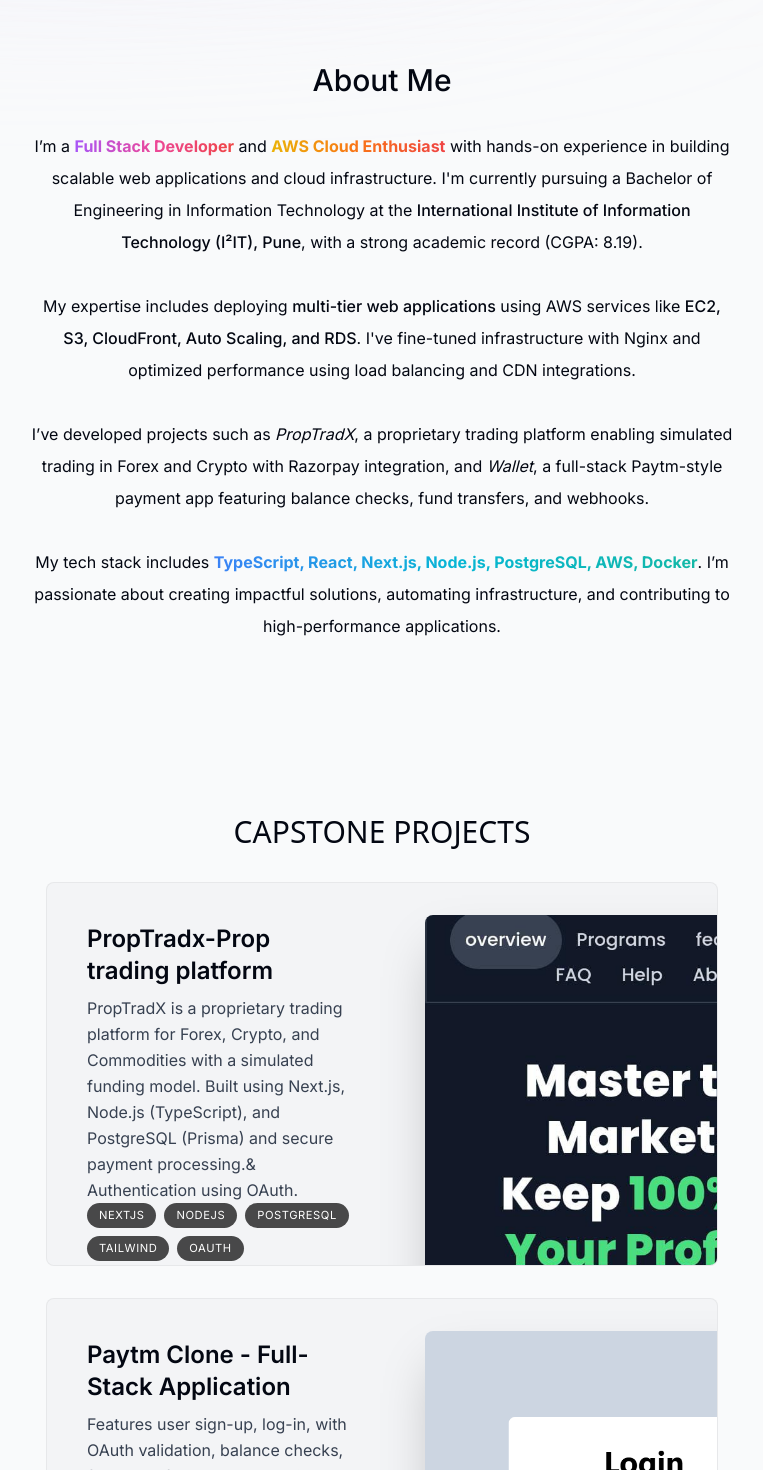
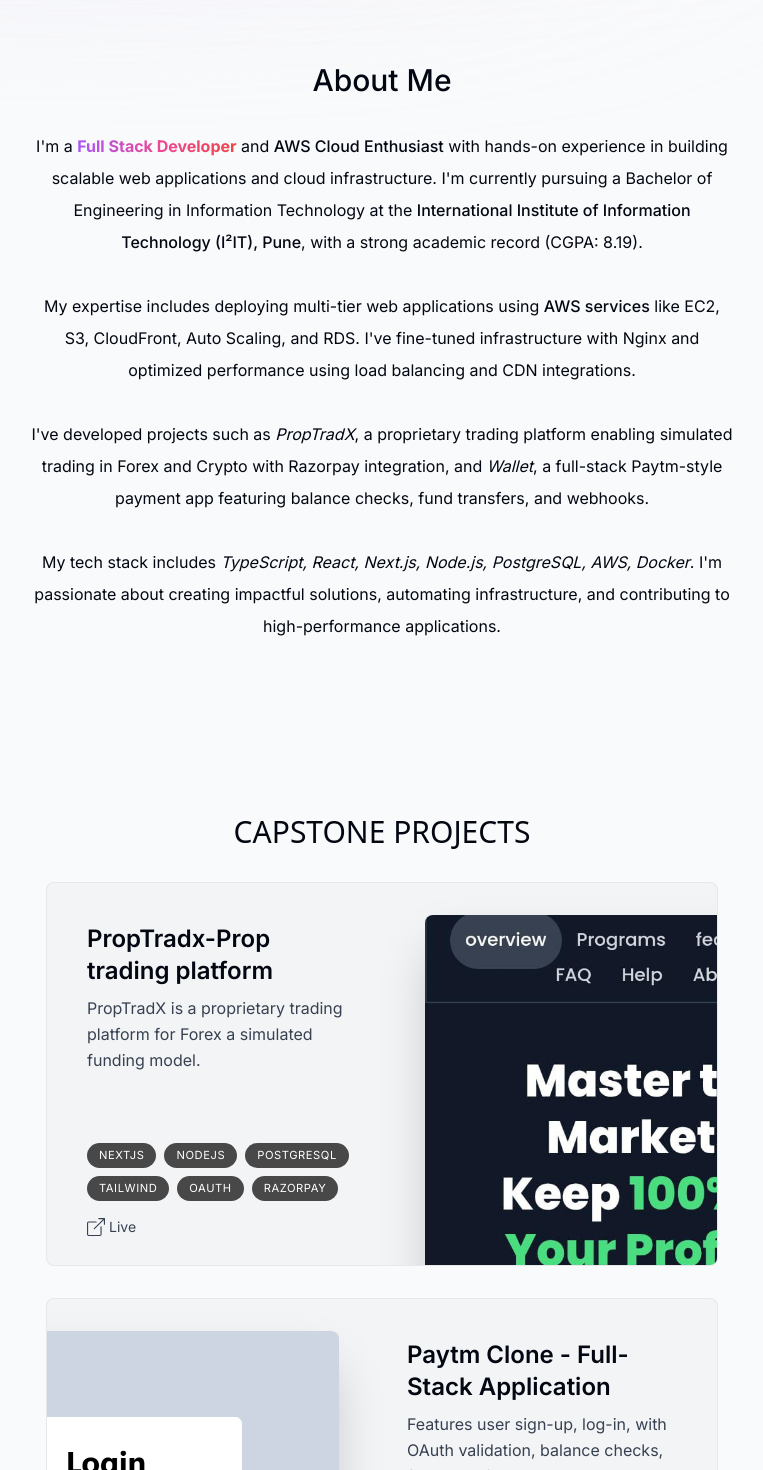
Before and after one commit to Praxxav/folio, a Next.js app: page / in a window 1280 px wide. Shown: the part 760-2230 px from the top of the page, without its empty margins (258-1021 px from the left). Built offline with nearby package versions, Linux system fonts and the light colour scheme.

Commit message:
ui fixes major

```diff
--- a/app/layout.tsx
+++ b/app/layout.tsx
@@ -10,7 +10,7 @@
 
 export const metadata: Metadata = {
   title: "Pranav Kulkarni",
-  description: "I am AWS Engineer & full stack developer",
+  description: "I am full stack developer & AWS cloud enthusiast ",
 };
 export default function RootLayout({
   children,
--- a/components/about.tsx
+++ b/components/about.tsx
@@ -11,46 +11,39 @@
   return (
     <motion.section
       ref={ref}
-            className='mb-28 text-center max-w-[45rem] leading-8 sm:mb-40 scroll-mt-28'
+      className="mb-28 text-center max-w-[45rem] leading-8 sm:mb-40 scroll-mt-28"
       initial={{ opacity: 0, y: 100 }}
       animate={{ opacity: 1, y: 0 }}
       transition={{
         delay: 0.175,
       }}
-            id='about'
+      id="about"
     >
       <SectionHeader>About me</SectionHeader>
       <div className="mb-3 sm:mx-2 mx-6 sm:text-center text-justify">
         <p>
-    I’m a{" "}
+          I&apos;m a{" "}
           <span className="inline-block bg-gradient-to-r from-purple-500 via-pink-500 to-red-500 text-transparent bg-clip-text font-bold whitespace-nowrap">
             Full Stack Developer
           </span>{" "}
           and{" "}
-    <span className="inline-block bg-gradient-to-r from-yellow-500 via-orange-500 to-red-500 text-transparent bg-clip-text font-bold whitespace-nowrap">
-      AWS Cloud Enthusiast
-    </span>{" "}
-    with hands-on experience in building scalable web applications and cloud infrastructure. I&apos;m  currently pursuing a Bachelor of Engineering in Information Technology at the{" "}
+          <span className="font-medium">AWS Cloud Enthusiast</span> with hands-on experience in building scalable web applications and cloud infrastructure. I&apos;m currently pursuing a Bachelor of Engineering in Information Technology at the{" "}
           <span className="font-medium">International Institute of Information Technology (I²IT), Pune</span>, with a strong academic record (CGPA: 8.19).
           <br />
           <br />
-    My expertise includes deploying{" "}
-    <span className="font-medium">multi-tier web applications</span> using AWS services like{" "}
-    <span className="font-medium">EC2, S3, CloudFront, Auto Scaling, and RDS</span>. I&apos;ve  fine-tuned infrastructure with Nginx and optimized performance using load balancing and CDN integrations.
+          My expertise includes deploying multi-tier web applications using{" "}
+          <span className="font-medium">AWS services</span> like EC2, S3, CloudFront, Auto Scaling, and RDS. I&apos;ve fine-tuned infrastructure with Nginx and optimized performance using load balancing and CDN integrations.
           <br />
           <br />
-    I’ve developed projects such as{" "}
+          I&apos;ve developed projects such as{" "}
           <span className="italic">PropTradX</span>, a proprietary trading platform enabling simulated trading in Forex and Crypto with Razorpay integration, and{" "}
           <span className="italic">Wallet</span>, a full-stack Paytm-style payment app featuring balance checks, fund transfers, and webhooks.
           <br />
           <br />
           My tech stack includes{" "}
-    <span className="inline-block bg-gradient-to-r from-blue-500 via-cyan-500 to-teal-500 text-transparent bg-clip-text font-bold whitespace-nowrap">
-      TypeScript, React, Next.js, Node.js, PostgreSQL, AWS, Docker
-    </span>. I’m passionate about creating impactful solutions, automating infrastructure, and contributing to high-performance applications.
+          <span className="italic">TypeScript, React, Next.js, Node.js, PostgreSQL, AWS, Docker</span>. I&apos;m passionate about creating impactful solutions, automating infrastructure, and contributing to high-performance applications.
         </p>
       </div>
-
     </motion.section>
-    )
+  );
 }
--- a/components/header.tsx
+++ b/components/header.tsx
@@ -18,7 +18,7 @@
 
 
             </motion.div>
-            <nav className="flex fixed top-[0.15rem] left-1/2 h-12 -translate-x-1/2 py-2 sm:top-[1.7rem] sm:h-[initial] sm:py-0">
+            <nav className="flex fixed top-[0.15rem] left-1/2 h-12 -translate-x-1/2 py-2 sm:top-[1.7rem] sm:h-[initial] sm:py-0 sm:text-left sm:justify-center sm:items-center sm:w-[36rem]">
                 <ul className="flex w-[22rem] flex-wrap items-center justify-center gap-y-1 text-[0.9rem] font-medium text-black sm:w-[initial] sm:flex-nowrap sm:gap-5">
                     {
                         links.map(link => (
--- a/components/intro.tsx
+++ b/components/intro.tsx
@@ -25,8 +25,8 @@
                     >
                         { <Image src={selfPotrait}
                             alt="Pranav Kulkarni"
-                            width="384"
-                            height="384"
+                            width="192"
+                            height="192"
                             priority={true}
                             quality="95"
                             className=' object-cover h-24 w-24 rounded-full border-[0.35rem] border-white shadow-xl'
--- a/components/project.tsx
+++ b/components/project.tsx
@@ -5,61 +5,92 @@
 import Image from "next/image";
 import { useRef } from "react";
 import { motion } from "framer-motion";
+import { BsGithub, BsBoxArrowUpRight } from "react-icons/bs";
 
-type ProjectProps = (typeof projectsData)[number] & { link: string };
+type ProjectProps = (typeof projectsData)[number] & {
+  link: string;
+  githuburl: string;
+};
 
 function Project({
   title,
   description,
   tags,
   imageUrl,
-    link
+  link,
+  githuburl
 }: ProjectProps) {
   const ref = useRef<HTMLDivElement>(null);
   const { scrollYProgress } = useScroll({
     target: ref,
     offset: ["0 1", "1.33 1"]
   });
+
   const scrollProgress = useTransform(scrollYProgress, [0, 1], [0.8, 1]);
   const opacityProgress = useTransform(scrollYProgress, [0, 1], [0.6, 1]);
 
   return (
-        <a href={link} target="_blank" rel="noopener noreferrer">
     <motion.div
       ref={ref}
       className="group mb-3 sm:mb-8 last:mb-0"
       style={{
         scale: scrollProgress,
         opacity: opacityProgress,
-                }}>
-                <section className="group bg-gray-100 max-w-[42rem] border border-black/5 rounded-lg overflow-hidden sm:pr-8 relative mb-3 sm:mb-8 lst:mb-0 sm:h-[24rem] hover:bg-gray-200 transition">
+      }}
+    >
+      <section className="group bg-gray-100 max-w-[42rem] border border-black/5 rounded-lg overflow-hidden sm:pr-8 relative mb-3 sm:mb-8 last:mb-0 sm:h-[24rem] hover:bg-gray-200 transition">
         <div className="pt-4 pb-7 px-5 sm:pl-10 sm:pr-2 sm:pt-10 sm:max-w-[50%] flex flex-col h-full sm:group-even:ml-[20rem]">
           <h3 className="text-2xl font-semibold">{title}</h3>
           <p className="mt-2 leading-relaxed text-gray-700">{description}</p>
+
           <ul className="flex flex-wrap mt-4 gap-2 sm:mt-auto">
             {tags.map((tag, index) => (
               <li
                 className="bg-black/[0.7] px-3 py-1 text-[0.7rem]
                 uppercase tracking-wider text-white rounded-full
-                                    hover:bg-black/[1.2] transition hover:scale-110
-                                    hover:shadow-lg"
+                hover:bg-black transition hover:scale-110 hover:shadow-lg"
                 key={index}
               >
                 {tag}
               </li>
             ))}
           </ul>
+
+          {/* GitHub and Live links below tags */}
+          <div className="flex gap-4 mt-4">
+            {githuburl && (
+              <a
+                href={githuburl}
+                target="_blank"
+                rel="noopener noreferrer"
+                className="flex items-center gap-1 text-sm text-gray-700 hover:text-black transition"
+              >
+                <BsGithub className="text-lg" />
+                GitHub
+              </a>
+            )}
+            {link && (
+              <a
+                href={link}
+                target="_blank"
+                rel="noopener noreferrer"
+                className="flex items-center gap-1 text-sm text-gray-700 hover:text-black transition"
+              >
+                <BsBoxArrowUpRight className="text-lg" />
+                Live
+              </a>
+            )}
           </div>
+        </div>
+
         <Image
           className="rounded-t-lg shadow-2xl absolute top-8 -right-40 w-[28.25rem] hidden sm:block
           group-even:right-[initial]
           group-even:-left-40
-
           group-hover:scale-[1.04]
           group-hover:-translate-x-3
           group-hover:translate-y-3
           group-hover:-rotate-2
-
           group-even:group-hover:translate-x-3
           group-even:group-hover:translate-y-3
           group-even:group-hover:rotate-2
@@ -70,7 +101,6 @@
         />
       </section>
     </motion.div>
-        </a>
   );
 }
 
--- a/lib/data.ts
+++ b/lib/data.ts
@@ -8,6 +8,7 @@
 import medium from "@/public/blog.png";
 import seed from "@/public/php-encryption.jpg";
 import prop from "@/public/prop1.jpeg";
+
 
 
 export const links = [
@@ -69,10 +70,11 @@
     {
         title: "PropTradx-Prop trading platform",
         description:
-            "PropTradX is a proprietary trading platform for Forex, Crypto, and Commodities with a simulated funding model. Built using Next.js, Node.js (TypeScript), and PostgreSQL (Prisma) and secure payment processing.& Authentication using OAuth.",
-        tags: ["NextJs", "NodeJs", "Postgresql", "Tailwind", "OAuth",],
+            "PropTradX is a proprietary trading platform for Forex a simulated funding model.",
+        tags: ["NextJs", "NodeJs", "Postgresql", "Tailwind", "OAuth","razorpay"],
         imageUrl: prop,
         link: "https://proptradx.netlify.app/",
+        githuburl:""
     },
     {
         title: "Paytm Clone - Full-Stack Application",
@@ -81,6 +83,7 @@
         tags: ["Nextjs", "Node", "Postgresql", "Tailwind", "Prisma", "Oauth",""],
         imageUrl: paytmSingup,
         link: "https://github.com/Praxxav/paytm_wallet",
+         githuburl:""
     },
     {
         title: "Neural-Nexus",
@@ -89,6 +92,7 @@
         tags: ["Machine Learning", "LangChain", "Python", "LLMs", "SQL(Postgres)", "pycord", "alembic"],
         imageUrl: nural,
         link: "https://github.com/Praxxav/Nuro",
+         githuburl:""
     },
     {
         title: "Blogz for Devs- Inspired by Medium",
@@ -97,6 +101,7 @@
         tags: ["Cloudflare Workers", "TypeScript", "Hono", "Prisma", "Postgres", "JWT"],
         imageUrl: medium,
         link: "https://github.com/Praxxav/Medium-blogs",
+         githuburl:""
     },
     {
         title: "EthWallet - Ethereum & Solana HD Wallet Generator",
@@ -105,12 +110,13 @@
         tags: ["React", "Ethers.js", "BIP39", "Web3"],
         imageUrl: seed,
         link: "https://memonic-phrase-to-wallet.vercel.app/",
+         githuburl:""
     },
 
 ] as const;
 
 export const skillsData = [
-    "AWS Services (S3, Lambda, EC2, IAM, CloudWatch, Glue, Athena, RDS,VPC)", "ETL pipeline development","HTML", "CSS", "JavaScript", "TypeScript", "React", "Node.js", "Git", "Tailwind", "Prisma", "MongoDB",
+    "AWS Services (S3, Lambda, EC2, IAM, CloudWatch, Glue, Athena, RDS,VPC)","HTML", "CSS", "JavaScript", "TypeScript", "React", "Node.js", "Git", "Tailwind", "Prisma", "MongoDB",
     "Docker", "Express", "Framer Motion", "PostgreSQL", "Cloudflare", "Hono",
 
     "Linux Administration", "Shell Scripting", "Machine Learning"
```
Lines whose indentation alone changed are shown as unchanged.
